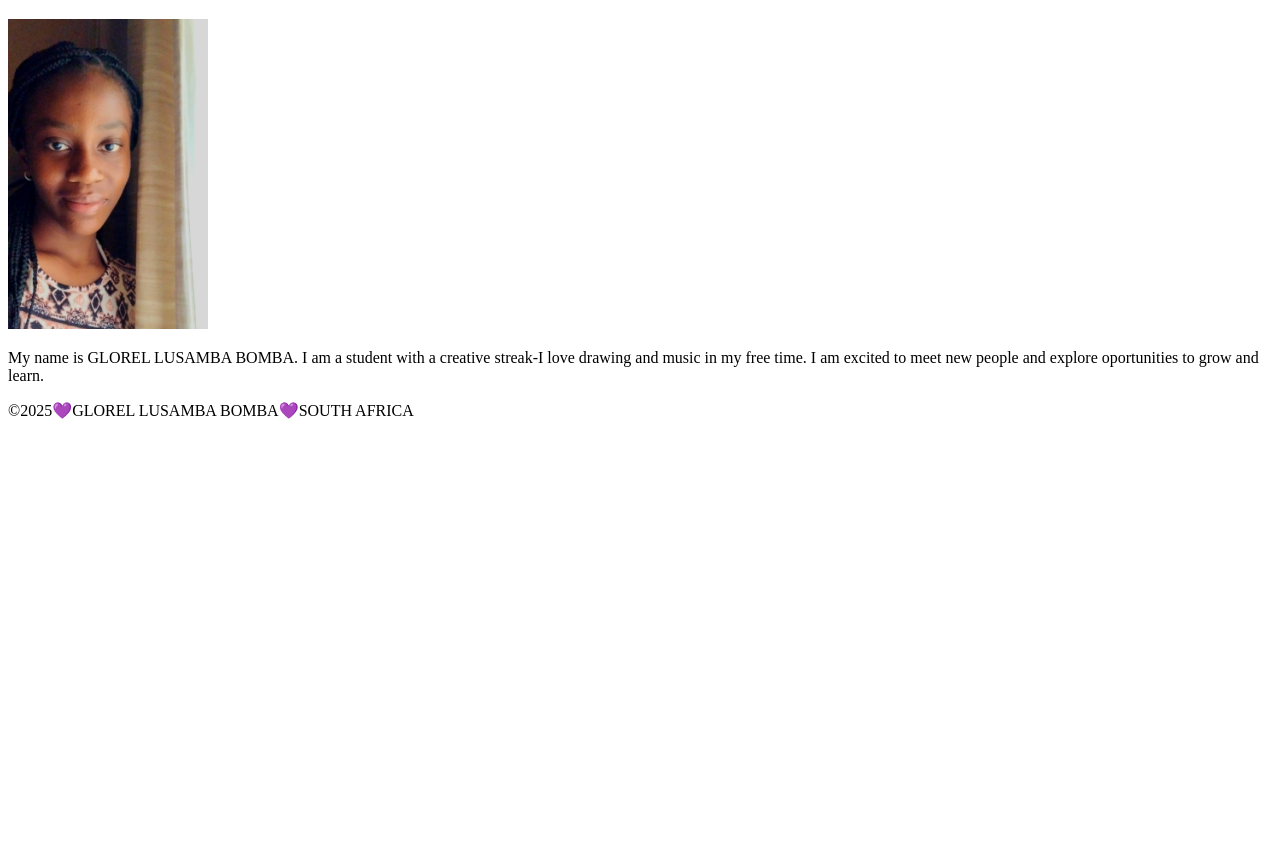
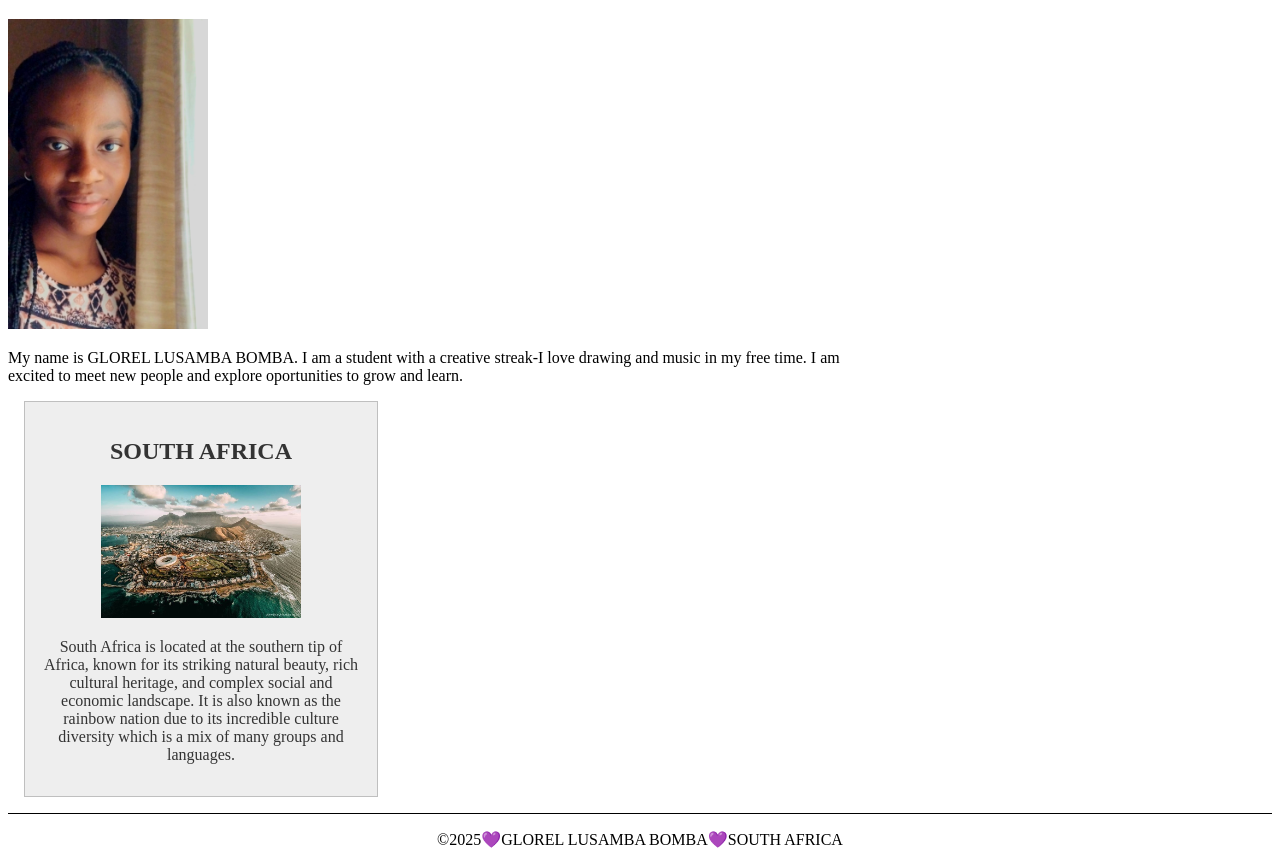
Before and after one commit to GlorelBomba/wdd130, a plain HTML site: page index.html in a window 1280 px wide. Shown: the part 87-952 px from the top of the page. Before the commit the page ends 800 px from the top, so only its background shows below. Drawn offline with Linux system fonts and the light colour scheme.

Commit message:
A picture of myself was added as well as a paragraph about myself. The page includes information about South Africa as well as a picture. The css page was also linked with the page.

```diff
--- a/index.html
+++ b/index.html
@@ -5,6 +5,11 @@
     <meta charset="UTF-8">
     <meta name="viewport" content="width=device-width, initial-scale=1.0">
     <title>GLOREL LUSAMBA BOMBA | WDD 130</title>
+    <meta name="description" content="This html page has structures such as headings, paragraphs and images. The page
+    includes a personal introduction and information about South Africa.">
+    <meta name="author" content="GLOREL LUSAMBA BOMBA">
+
+    <link rel="stylesheet" href="styles/styles.css">
 </head>
 
 <body>
@@ -22,6 +27,14 @@
             I am excited to meet new people and explore oportunities to grow and learn.
         </p>
     </main>
+    <aside>
+        <h2>SOUTH AFRICA</h2>
+        <img src="images/Cape-town, South Africa 🇿🇦.jpeg" alt="SOUTH AFRICA/cape town">
+        <p>South Africa is located at the southern tip of Africa, known for its striking natural beauty,
+            rich cultural heritage, and complex social and economic landscape. It is also known as the rainbow
+            nation due to its incredible culture diversity which is a mix of many groups and languages.
+        </p>
+    </aside>
     <footer>
         <p> &copy;2025💜GLOREL LUSAMBA BOMBA💜SOUTH AFRICA </p>
     </footer>
--- a/styles/styles.css
+++ b/styles/styles.css
@@ -0,0 +1,27 @@
+
+main {
+    max-width: 840px;
+}
+
+aside {
+    width: 20rem;
+    margin: 1rem;
+    border: 1px solid rgb(0 0 0/ 0.2);
+    padding: 1rem;
+    background-color: #eee;
+    color: #333;
+    text-align: center;
+}
+
+aside img {
+    width: 200px;
+    height: auto;
+}
+
+p{ padding: 0;}
+
+footer {
+    margin-top: 15px;
+    border-top: 1px solid #000;
+    text-align: center;
+}
```
Also changed, not shown: images/Cape-town, South Africa 🇿🇦.jpeg (added).
